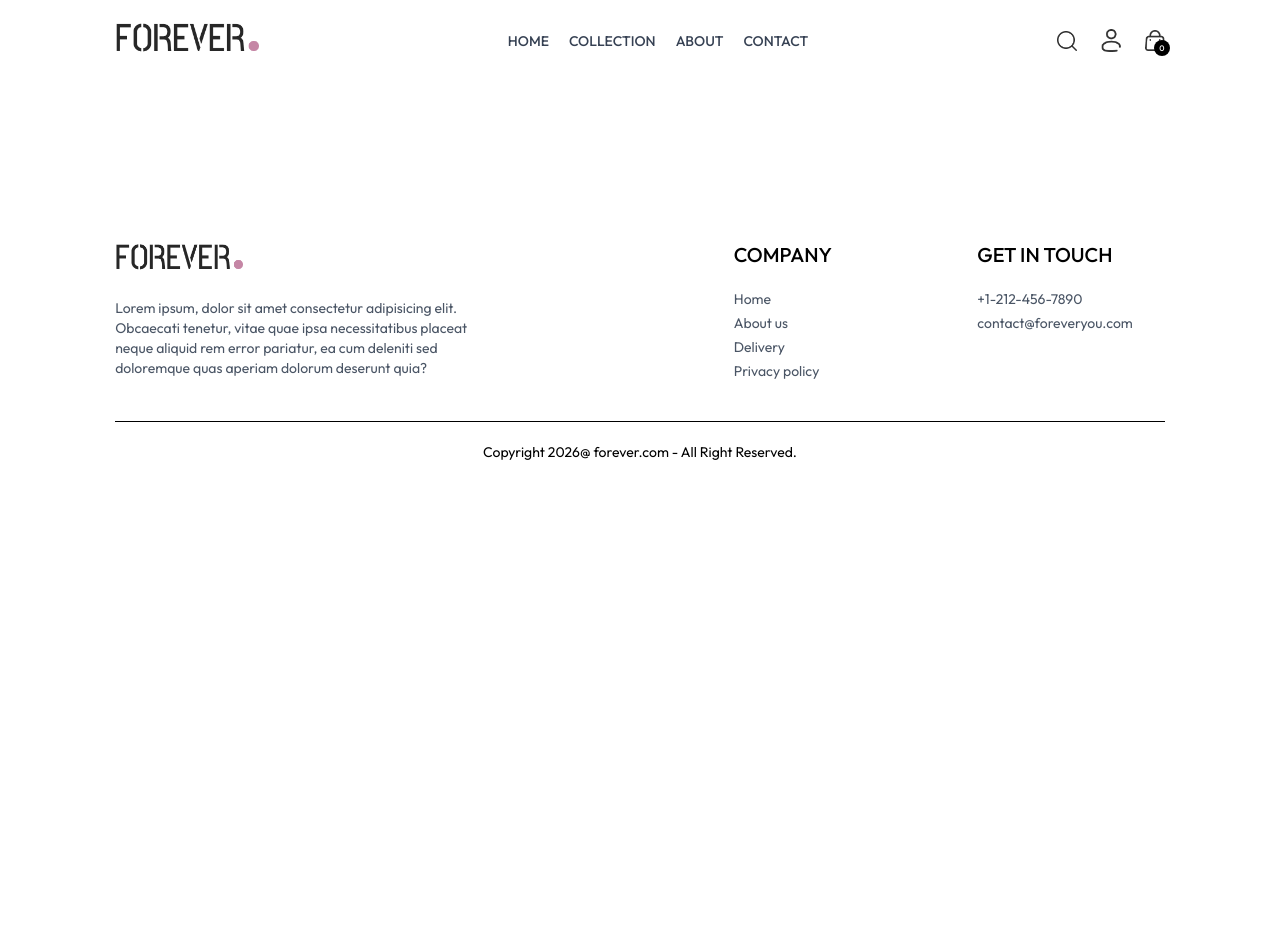
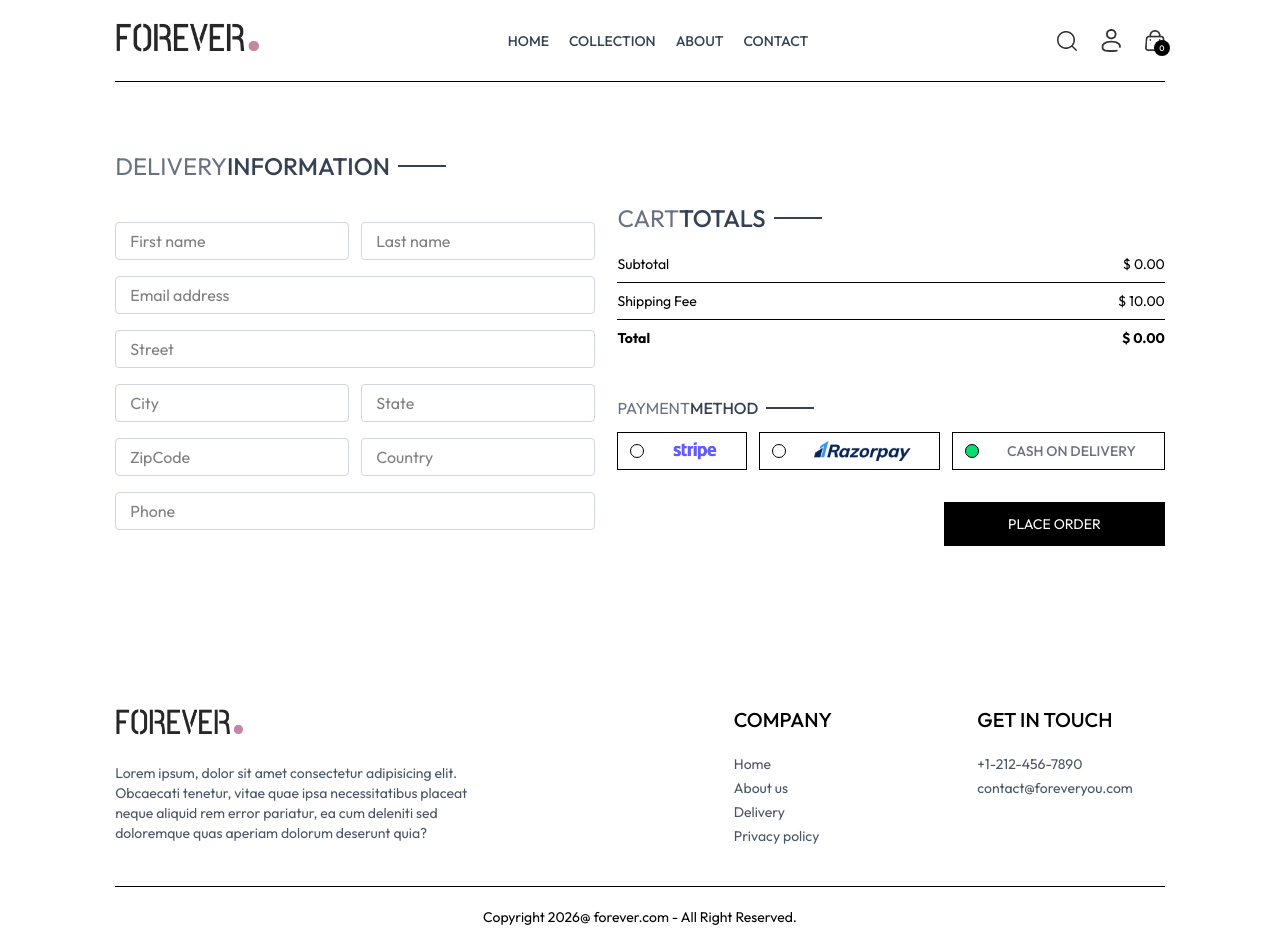
Before and after one commit to Pratheek1310/FOREVER_E-Commerce, a React (Vite) app in the folder frontend/: page /place-order in a window 1280 px wide. Before the commit the page ends 800 px from the top, so only its background shows below. Built offline with nearby package versions, Linux system fonts and the light colour scheme.

Commit message:
implement place order page

```diff
--- a/frontend/src/pages/PlaceOrder.jsx
+++ b/frontend/src/pages/PlaceOrder.jsx
@@ -1,9 +1,70 @@
-import React from 'react'
+import React, { useContext, useState } from 'react'
+import Title from '../components/Title'
+import CartTotal from '../components/CartTotal'
+import { assets } from '../assets/assets'
+import { ShopContext } from '../context/ShowContext'
 
 const PlaceOrder = () => {
+
+  const  [method,setMethod] = useState('cod');
+
+  const {navigate} = useContext(ShopContext);
+
   return (
-    <div>
+    <div className='flex flex-col sm:flex-row justify-between gap-4 pt-5 sm:pt-14 min-h[80vh] border-t'>
+      {/* -------------------Left Side-------------------- */}
+      <div className='flex flex-col gap-4 w-full sm:max-w-[480px]'>
 
+        <div className='text-xl sm:text-2xl my-3'>
+          <Title text1={'DELIVERY'} text2={'INFORMATION'} />
+        </div>
+        <div className='flex gap-3'>
+          <input className='border border-gray-300 rounded py-1.5 px-3.5 w-full' type="text" placeholder='First name' />
+          <input className='border border-gray-300 rounded py-1.5 px-3.5 w-full' type="text" placeholder='Last name' />
+        </div>
+        <input className='border border-gray-300 rounded py-1.5 px-3.5 w-full' type="email" placeholder='Email address' />
+        <input className='border border-gray-300 rounded py-1.5 px-3.5 w-full' type="text" placeholder='Street' />
+        <div className='flex gap-3'>
+          <input className='border border-gray-300 rounded py-1.5 px-3.5 w-full' type="text" placeholder='City' />
+          <input className='border border-gray-300 rounded py-1.5 px-3.5 w-full' type="text" placeholder='State' />
+        </div>
+        <div className='flex gap-3'>
+          <input className='border border-gray-300 rounded py-1.5 px-3.5 w-full' type="number" placeholder='ZipCode' />
+          <input className='border border-gray-300 rounded py-1.5 px-3.5 w-full' type="text" placeholder='Country' />
+        </div>
+        <input className='border border-gray-300 rounded py-1.5 px-3.5 w-full' type="number" placeholder='Phone' />
+      </div>
+
+      {/* ----------------Right Side------------------ */}
+      <div className='mt-8'>
+
+        <div className='mt-8 min-w-80'>
+          <CartTotal />
+        </div>
+
+        <div className='mt-12'>
+          <Title text1={'PAYMENT'} text2={'METHOD'} />
+          {/* --------------Payment Method Selection--------------- */}
+          <div className='flex gap-3 flex-col lg:flex-row'>
+            <div onClick={()=>setMethod('stripe')} className='flex items-center gap-3 border p-2 px-3 cursor-pointer'>
+              <p className={`min-w-3.5 h-3.5 border rounded-full ${method ==='stripe' ? 'bg-green-400' : '' }`}></p>
+              <img className='h-5 mx-4' src={assets.stripe_logo} alt="" />
+            </div>
+            <div onClick={()=>setMethod('razorpay')} className='flex items-center gap-3 border p-2 px-3 cursor-pointer'>
+              <p className={`min-w-3.5 h-3.5 border rounded-full ${method ==='razorpay' ? 'bg-green-400' : '' }`}></p>
+              <img className='h-5 mx-4' src={assets.razorpay_logo} alt="" />
+            </div>
+            <div onClick={()=>setMethod('cod')} className='flex items-center gap-3 border p-2 px-3 cursor-pointer'>
+              <p className={`min-w-3.5 h-3.5 border rounded-full ${method ==='cod' ? 'bg-green-400' : '' }`}></p>
+              <p className='text-gray-500 text-sm font-medium mx-4'>CASH ON DELIVERY</p>
+            </div>
+          </div>
+
+          <div className='w-full text-end mt-8'>
+            <button onClick={()=>navigate('/orders')} className='bg-black text-white px-16 py-3 text-sm'>PLACE ORDER</button>
+          </div>
+        </div>
+      </div>
     </div>
   )
 }
```
